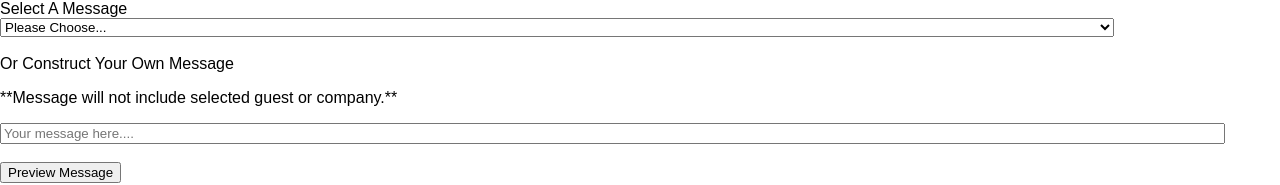
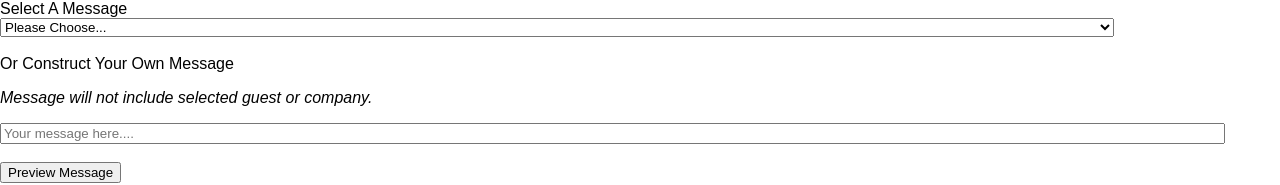
Before and after one commit to tmeckhoff/code_challenge_redo, a React (Create React App) app: page / in a window 1280 px wide. Shown: the part 214-399 px from the top of the page. Built offline with nearby package versions, Linux system fonts and the light colour scheme.

Commit message:
updated readme

```diff
--- a/src/components/CompanyComponent.js
+++ b/src/components/CompanyComponent.js
@@ -10,8 +10,6 @@ class CompanyComponent extends Component {
     this.props.setSelectedCompany(selectedCompany);
 
   }
-
-
 
 
   render() {
--- a/src/components/GuestComponent.js
+++ b/src/components/GuestComponent.js
@@ -10,8 +10,6 @@ class GuestComponent extends Component {
     this.props.setSelectedGuest(selectedGuest);
 
   }
-
-
 
 
   render() {
--- a/src/components/MessageComponent.js
+++ b/src/components/MessageComponent.js
@@ -48,7 +48,7 @@ class MessageComponent extends Component {
     });
   }
 
-  sendMessage = val => {
+  sendMessage = () => {
     this.setState({showSendMessage: true})
   }
 
@@ -93,7 +93,7 @@ class MessageComponent extends Component {
 
   }
 
-  handleMessage = val => {
+  handleMessage = () => {
     let selectedMessageVars = {};
     if(Object.keys(this.state.selectedGuest).length && Object.keys(this.state.selectedCompany).length) {
       selectedMessageVars =   {"firstName": this.state.selectedGuest.firstName, "lastName": this.state.selectedGuest.lastName, "roomNumber": this.state.selectedGuest.reservation.roomNumber,
@@ -120,10 +120,12 @@ class MessageComponent extends Component {
       <div>
         <div>
           <GuestComponent setSelectedGuest={this.setSelectedGuest} />
-      </div><br/>
+        </div>
+        <br/>
         <div>
           <CompanyComponent setSelectedCompany={this.setSelectedCompany} />
-      </div><br/>
+        </div>
+      <br/>
         <div>
           <label>Select A Message</label><br/>
           <select name="selectMessage" id="selectMessage" ref="selectMessage"
@@ -133,17 +135,18 @@ class MessageComponent extends Component {
             <option key={message.id} value={message.message}>{message.message}</option>
           )}
           </select>
-      </div><br/>
+        </div>
+      <br/>
         <div>
           <label>Or Construct Your Own Message</label><br/>
-      <p>**Message will not include selected guest or company.**</p>
+          <p><i>Message will not include selected guest or company.</i></p>
           <input type="text" name="constructMessage" ref="constructMessage" size="150" placeholder="Your message here...."
           value={this.state.constructedMessage}  onChange={this.setConstructedMessage}/>
         </div>
       <br />
         <div>
           {!this.state.selectedRequiredFields && <p>Constructing a message requires selecting a guest, company and message!</p>}
-      <button name="Construct" id="constructMessage" type="button"
+          <button name="Preview" id="previewMessage" type="button"
           onClick={this.handleMessage}>
           Preview Message
           </button>
```
Also changed, not shown: 1 other file (tests, documents, lock files or other folders). Lines whose indentation alone changed are shown as unchanged.
